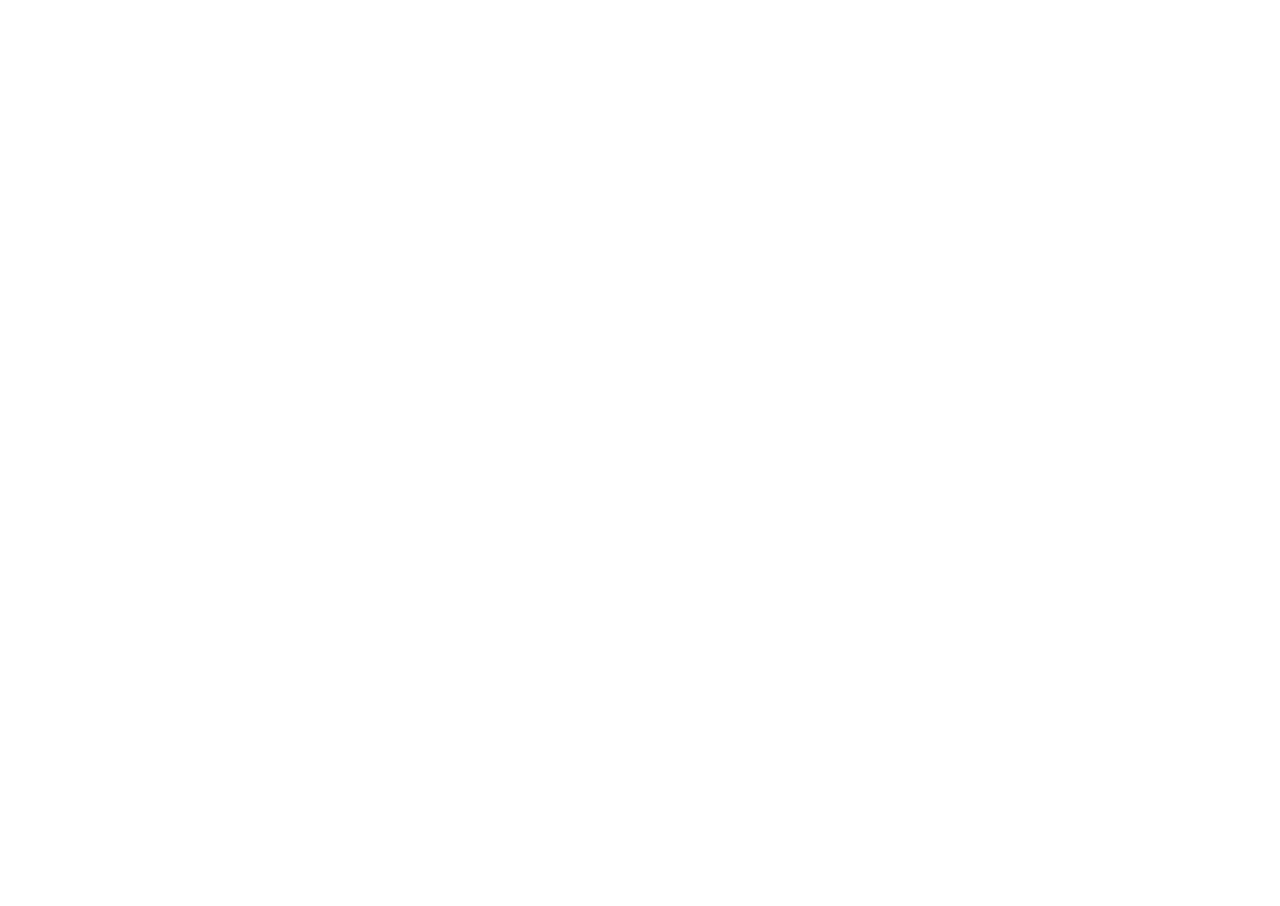
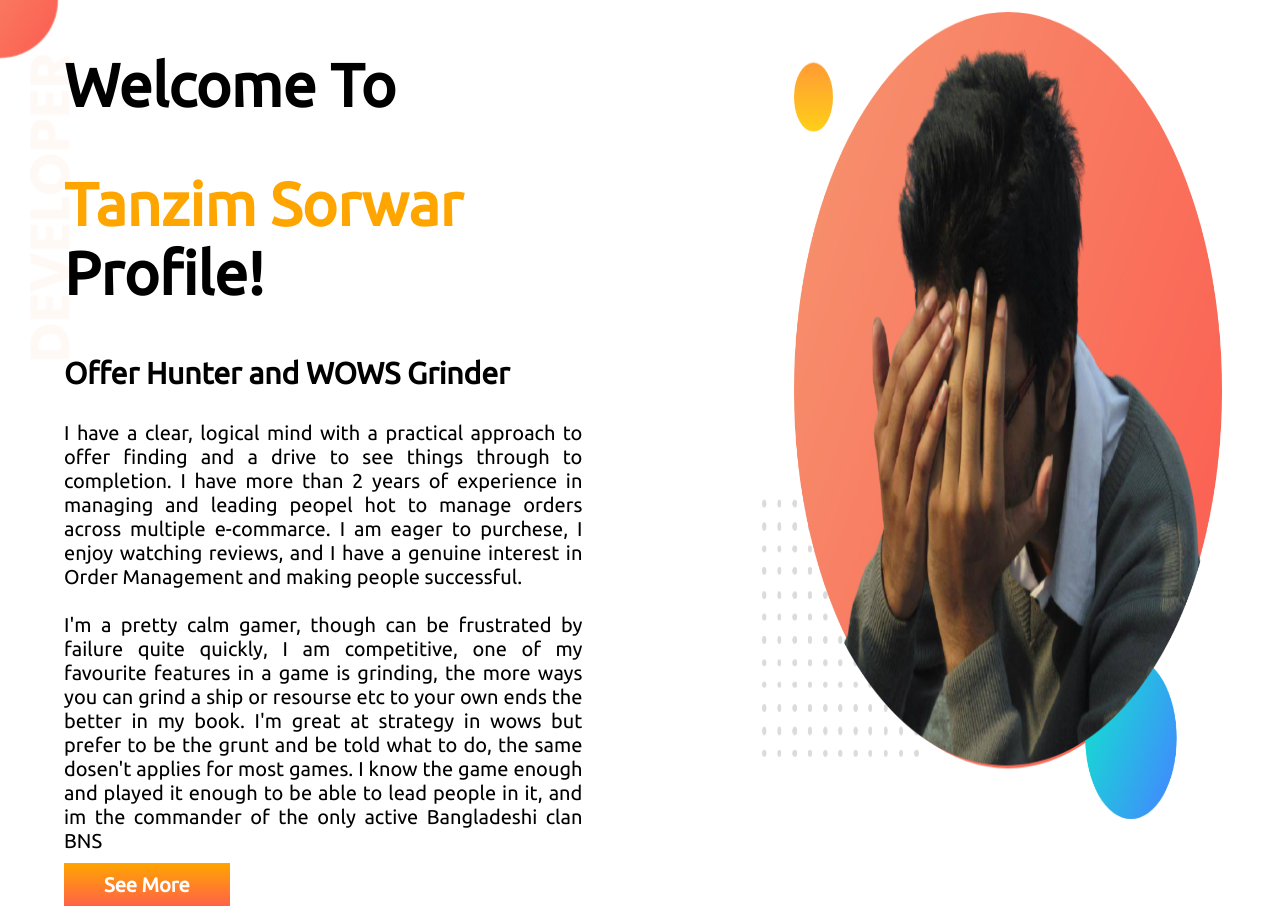
Before and after one commit to xshahriarx/T_A_Z, a plain HTML site: page index.html in a window 1280 px wide. Before the commit the page ends 800 px from the top, so only its background shows below. Drawn offline with Linux system fonts and the light colour scheme.

Commit message:
first-section

```diff
--- a/index.html
+++ b/index.html
@@ -1,14 +1,45 @@
 <!DOCTYPE html>
 <html lang="en">
+
 <head>
     <meta charset="UTF-8">
     <meta http-equiv="X-UA-Compatible" content="IE=edge">
     <meta name="viewport" content="width=device-width, initial-scale=1.0">
+    <link rel="preconnect" href="https://fonts.googleapis.com">
+    <link rel="preconnect" href="https://fonts.gstatic.com" crossorigin>
+    <link href="https://fonts.googleapis.com/css2?family=Ubuntu&display=swap" rel="stylesheet">
+    <link rel="stylesheet" href="style.css">
     <title>T_A_Z</title>
+
 </head>
+
 <body>
 
+    <section class="top-banner">
+        <div class="half-width">
+            <h1>Welcome To</h1>
 
+            <h1><span class="orange-colour">Tanzim Sorwar</span> Profile!</h1>
+
+            <h3>Offer Hunter and WOWS Grinder</h3>
+
+            <p>I have a clear, logical mind with a practical approach to offer finding and a drive to see things through
+                to
+                completion. I have more than 2 years of experience in managing and leading peopel hot to manage orders
+                across multiple e-commarce. I am eager to purchese, I enjoy watching reviews, and I have a genuine
+                interest
+                in Order Management and making people successful.<br>
+                <br>I'm a pretty calm gamer, though can be frustrated by failure quite quickly, I am competitive, one of my favourite features in a game is grinding, the more ways you can grind a ship or resourse etc to your own ends the better in my book.
+
+                I'm great at strategy in wows but prefer to be the grunt and be told what to do, the same dosen't applies for most games. I know the game enough and played it enough to be able to lead people in it, and im the commander of the only active Bangladeshi clan BNS</p>
+            <a class="link-button" target="_blank" href="https://www.linkedin.com/in/tanzim-sorwar-921b8b44/">See
+                More</a>
+        </div>
+        <div class="half-width">
+            <img src="images/my-bg.png" alt="">
+        </div>
+    </section>
 
 </body>
+
 </html>
--- a/style.css
+++ b/style.css
@@ -0,0 +1,53 @@
+body{
+    font-family: 'Ubuntu', sans-serif;
+    margin: 0;
+}
+
+h1{
+    font-size: 60px;
+}
+
+ h3{
+     font-size: 30px;
+ }
+
+ p{
+     font-size: 20px;
+     text-align: justify;
+     width: 90%;
+ }
+
+.orange-colour{
+    color: orange;
+}
+
+section{
+    display: flex;
+
+}
+
+.half-width{
+    width: 50%;
+    padding-left: 5%;
+}
+
+.half-width img{
+    width: 80%;
+    height: 90%;
+    padding-top: 2%;
+    padding-left: 10%;
+}
+
+.link-button{
+    text-decoration: none;
+    background-image:linear-gradient(orange, tomato) ;
+    padding:10px 40px;
+    font-size: 20px;
+    color: white;
+    font-weight: 700;
+}
+
+.top-banner{
+    background-image: url(images/top-banner.png);
+    background-repeat: no-repeat;
+}
```
Also changed, not shown: images/Profile-1.jpg (added), images/Profile-2.jpg (added), images/Profile-3.jpg (added), images/dream-bg.png (added), images/exp-bg.png (added), images/jhankar.png (added), images/jhankar2.png (added), images/logo.jpg (added), images/my-bg.png (added), images/my-bg2.png (added), images/top-banner.png (added).
